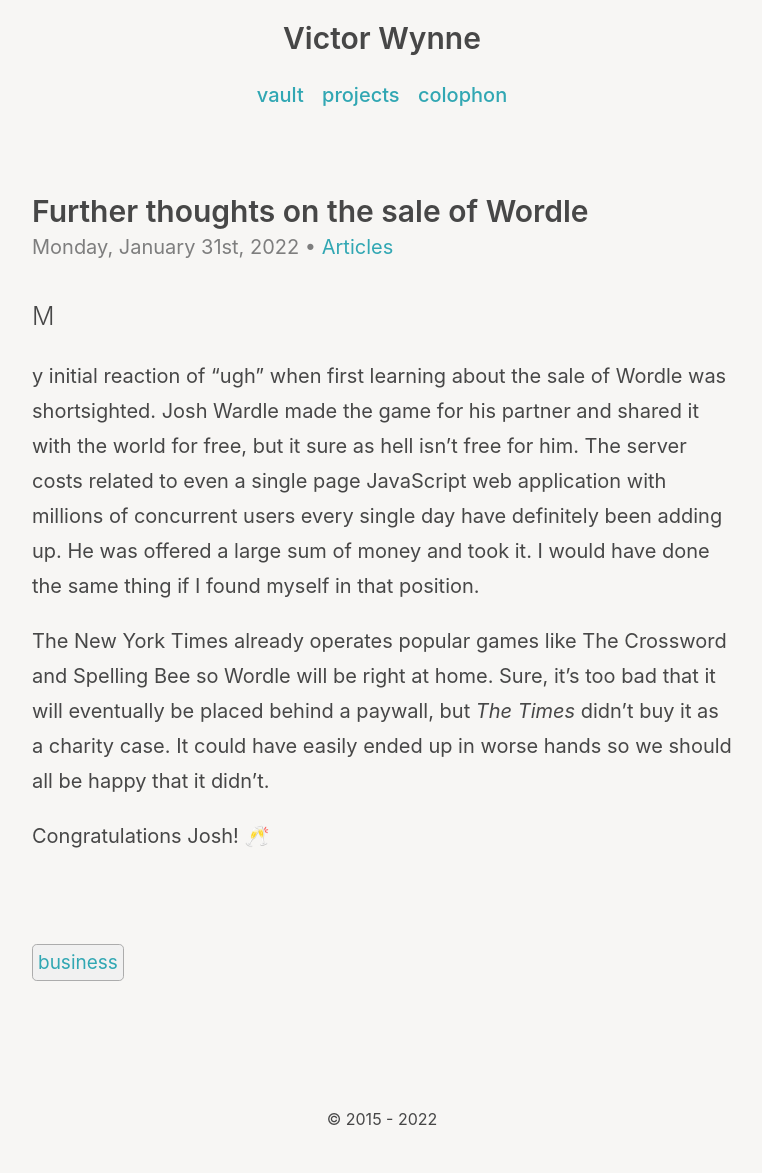
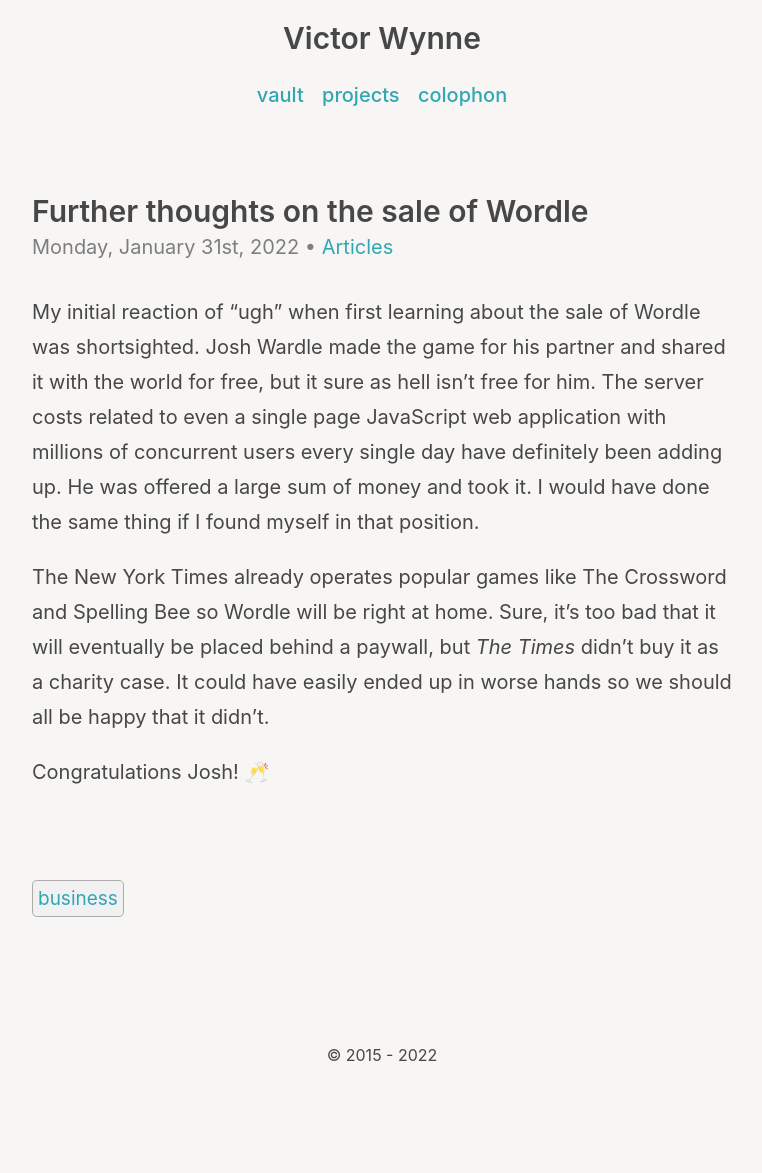
Before and after one commit to wertercatt/tooters, a Jekyll site: the page built from _posts/2022-01-31-further-thoughts-on-the-sale-of-wordle.md, in a window 1280 px wide. Shown: the whole page, without its empty margins (258-1020 px from the left). Built offline with Jekyll 4.4.1, drawn with Linux system fonts in a browser that asks for light colours; after the commit the page ends 1109 px from its top, so only the background shows below that.

Commit message:
Reverted test changes to post.

```diff
--- a/_posts/2022-01-31-further-thoughts-on-the-sale-of-wordle.md
+++ b/_posts/2022-01-31-further-thoughts-on-the-sale-of-wordle.md
@@ -6,7 +6,7 @@
 tags: [business]
 ---
 
-<p class="lead">M</p>y initial reaction of "ugh" when first learning about the sale of Wordle was shortsighted. Josh Wardle made the game for his partner and shared it with the world for free, but it sure as hell isn't free for him. The server costs related to even a single page JavaScript web application with millions of concurrent users every single day have definitely been adding up. He was offered a large sum of money and took it. I would have done the same thing if I found myself in that position.
+My initial reaction of "ugh" when first learning about the sale of Wordle was shortsighted. Josh Wardle made the game for his partner and shared it with the world for free, but it sure as hell isn't free for him. The server costs related to even a single page JavaScript web application with millions of concurrent users every single day have definitely been adding up. He was offered a large sum of money and took it. I would have done the same thing if I found myself in that position.
 
 The New York Times already operates popular games like The Crossword and Spelling Bee so Wordle will be right at home. Sure, it's too bad that it will eventually be placed behind a paywall, but *The Times* didn't buy it as a charity case. It could have easily ended up in worse hands so we should all be happy that it didn't.
 
```
